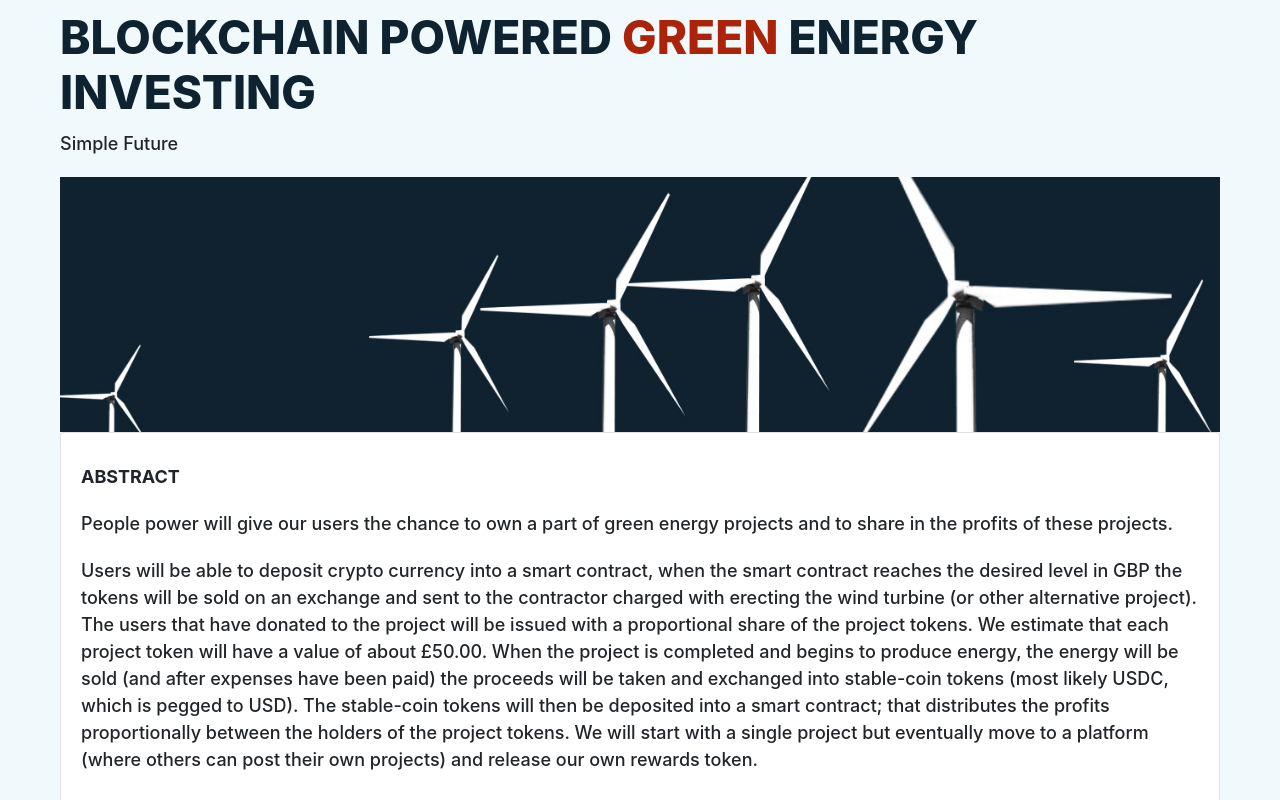
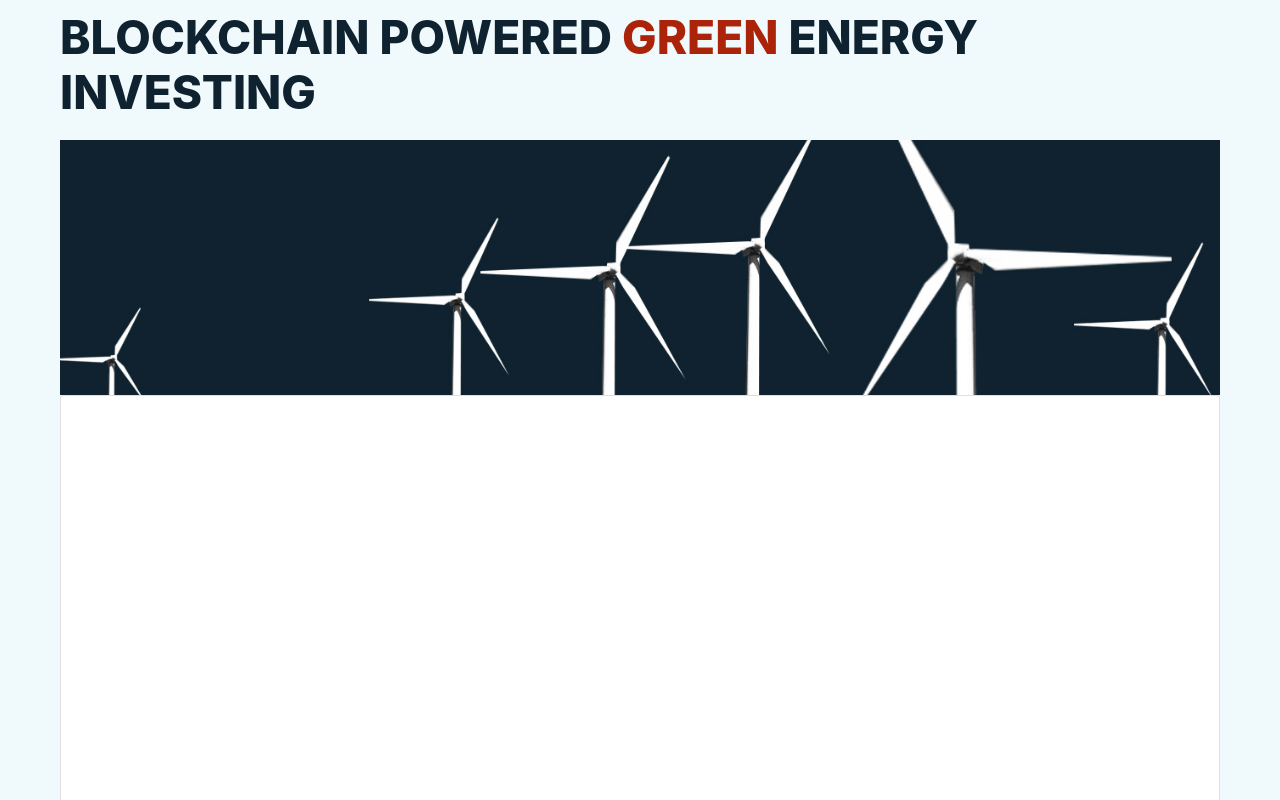
Before and after one commit to rcerka01/wp-people-power-defi, a Next.js app: page / in a window 1280 px wide. Shown: the part 240-1040 px from the top of the page. Built offline with nearby package versions, Linux system fonts and the light colour scheme.

Commit message:
add whitepaper pdf

```diff
--- a/components/About.js
+++ b/components/About.js
@@ -7,23 +7,15 @@ class About extends Component {
                 <div class="container-fluid">
                     <div class="row align-items-center">
                         <div>
-                            <h2>BLOCKCHAIN POWERED <span>GREEN</span> ENERGY INVESTING </ h2>
-                            <p>Simple Future</p>
+                            <h2 style={{paddingBottom:20}}>BLOCKCHAIN POWERED <span>GREEN</span> ENERGY INVESTING </ h2>
                         </div>
+
                         <div>
                             <img src="/util/img/banner.jpg" alt="People Power" />
                         </div>
                         <div class="card">
                             <div class="card-body">
-                                <p><strong>ABSTRACT</ strong></ p>
-                                <p>People power will give our users the chance to own a part of green energy projects and to share in the profits of these projects.</p>
-                                <p>   Users will be able to deposit crypto currency into a smart contract, when the smart contract reaches the desired level in GBP the tokens will be sold on an exchange and sent to the contractor charged with erecting the wind turbine (or other alternative project).
-                                    The users that have donated to the project will be issued with a proportional share of the project tokens.
-                                    We estimate that each project token will have a value of about £50.00.
-                                    When the project is completed and begins to produce energy, the energy will be sold (and after expenses have been paid) the proceeds will be taken and exchanged into stable-coin tokens (most likely USDC, which is pegged to USD).
-                                    The stable-coin tokens will then be deposited into a smart contract; that distributes the profits proportionally between the holders of the project tokens.
-                                    We will start with a single project but eventually move to a platform (where others can post their own projects) and release our own rewards token.
-                                </p>
+                                <embed src="/util/whitepaper_people_power_defi.pdf" width="1205" height="1000" />
                             </div>
                         </div>
                     </div>
```
Also changed, not shown: 1 other file (tests, documents, lock files or other folders).
